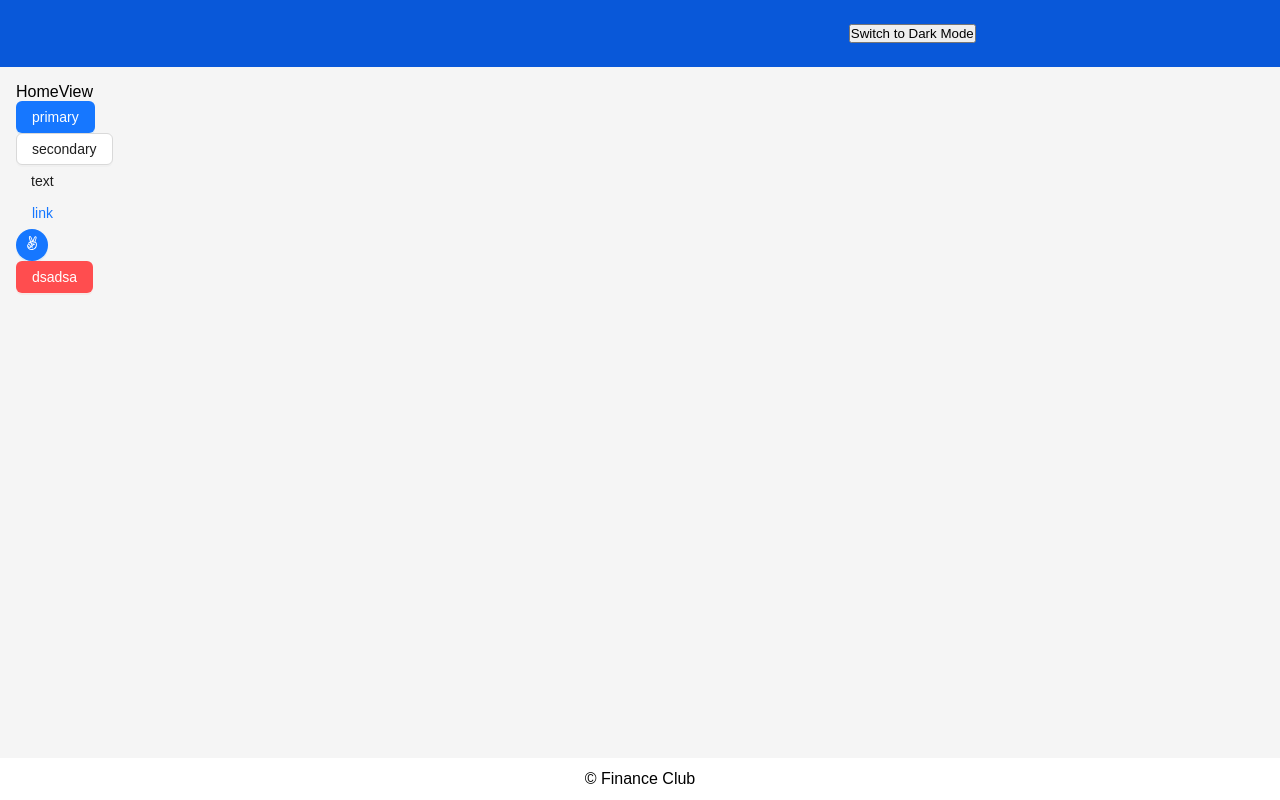
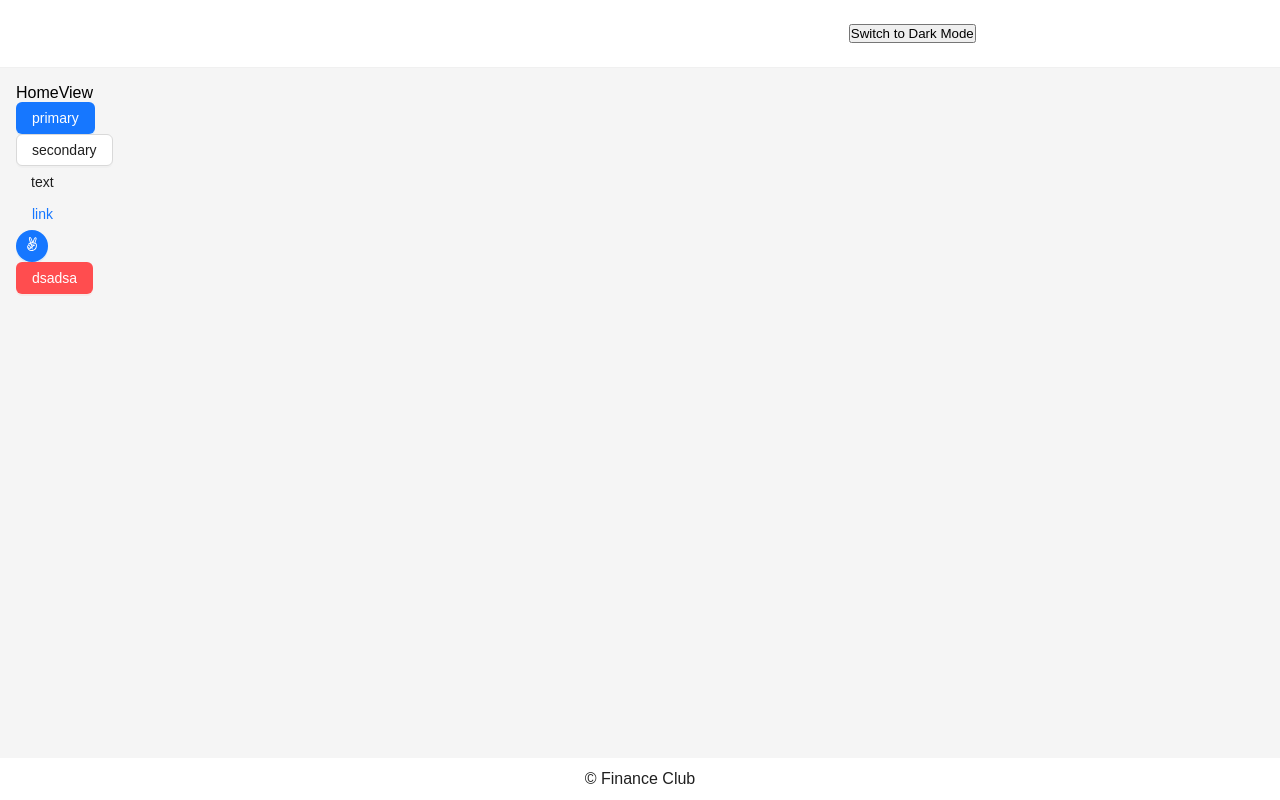
Before and after one commit to eurayssal/FinanceWebApp, a React (Create React App) app in the folder finance/: page /home in a window 1280 px wide. Built offline with nearby package versions, Linux system fonts and the light colour scheme.

Commit message:
Ajuste cores do layout

```diff
--- a/finance/src/app/_layout/jss.tsx
+++ b/finance/src/app/_layout/jss.tsx
@@ -1,4 +1,6 @@
 import styled from "@emotion/styled";
+import { useContext } from "react";
+import ThemeContext from "../../contexts";
 
 //container Pai
 export const AppLayoutJss = styled.div({
@@ -9,13 +11,31 @@ export const AppLayoutJss = styled.div({
 
 // TopBar
 
-export const TopBar = styled.div({
-    paddingLeft: '2rem',
-    paddingRight: '2rem',
-    display: "flex",
-    alignItems: 'center',
-    justifyContent: "space-around",
-    backgroundColor: '#0958D9',
+export const TopBar = styled.div(() => {
+    const theme = useContext(ThemeContext);
+    return {
+        paddingLeft: '2rem',
+        paddingRight: '2rem',
+        display: 'flex',
+        alignItems: 'center',
+        justifyContent: "space-around",
+        backgroundColor: theme.pallete.background.colorBgContainer,
+        borderBottom: `1px solid ${theme.pallete.colorBorder.colorBorderSecondary}`
+    }
+});
+
+
+export const Footer = styled.div(() => {
+    const theme = useContext(ThemeContext);
+    return {
+        color: theme.pallete.colorText.colorText,
+        display: 'flex',
+        backgroundColor: theme.pallete.background.colorBgContainer,
+        alignItems: 'center',
+        padding: '12px',
+        marginTop: 'auto',
+        justifyContent: 'center'
+    }
 });
 
 export const LeftConteiner = styled.div({
@@ -31,12 +51,6 @@ export const CenterContainer = styled.div({
 export const RigthConteiner = styled.div({
 });
 
-export const Footer = styled.div({
-    backgroundColor: "#fff",
-    textAlign: "center",
-    padding: "12px",
-    marginTop: "auto",
-});
 
 export const LayoutContainerJss = styled.div({
     margin: '16px'
```
Also changed, not shown: finance/src/theme/theme.jss.tsx (deleted, +0 -30 lines).
